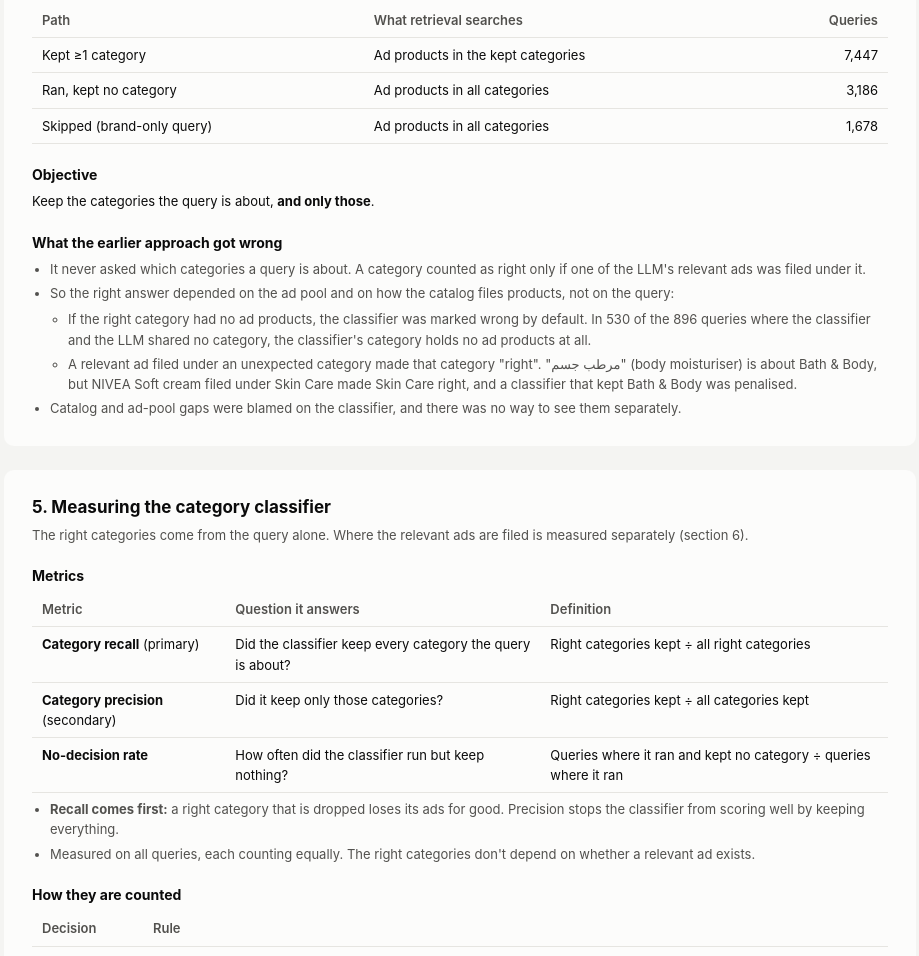
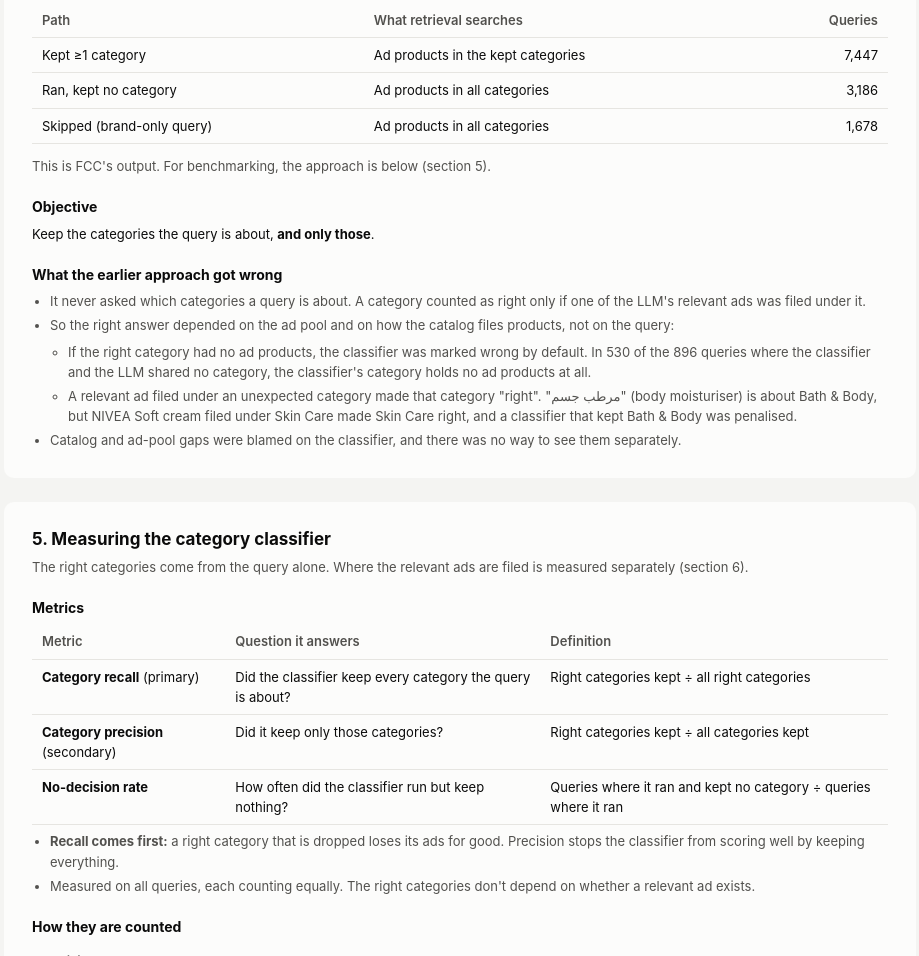
Before and after one commit to jaivinprajapati-fk/Test, a plain HTML site: page fcc-ads-category-classifier-rca.html in a window 1280 px wide. Shown: the part 2093-3049 px from the top of the page, without its empty margins (180-1099 px from the left). Drawn offline with Linux system fonts and the light colour scheme.

Commit message:
Clarify classifier path table is FCC output, not the benchmark
Co-Authored-By: Claude Opus 5.5 <noreply@anthropic.com>

```diff
--- a/fcc-ads-category-classifier-rca.html
+++ b/fcc-ads-category-classifier-rca.html
@@ -161,6 +161,7 @@
         <tr><td>Skipped (brand-only query)</td><td class="l">Ad products in all categories</td><td>1,678</td></tr>
       </tbody>
     </table>
+    <div class="note">This is FCC's output. For benchmarking, the approach is below (section 5).</div>
 
     <h3>Objective</h3>
     <div class="sub" style="color:var(--text-primary)">Keep the categories the query is about, <b>and only those</b>.</div>
```
